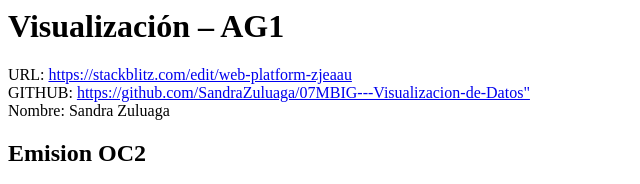
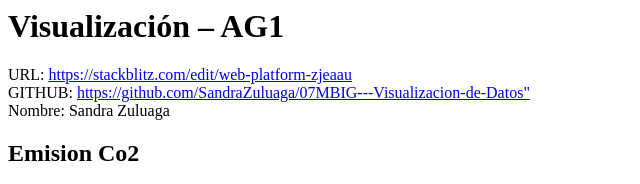
Before and after one commit to SandraZuluaga/Visualizacion---AG1, a plain HTML site: page index.html in a window 1280 px wide. Shown: the top 184 px of the page, 0-640 px from the left. Drawn offline with Linux system fonts and the light colour scheme; grey boxes are pictures that could not be loaded.

Commit message:
1 file modified

```diff
--- a/index.html
+++ b/index.html
@@ -12,8 +12,7 @@
 <br>
 Nombre: Sandra Zuluaga
 
-
-<h2> Emision OC2</h2>
+<h2> Emision Co2</h2>
 
 <iframe width="600" height="371" seamless frameborder="0" scrolling="no" src="https://docs.google.com/spreadsheets/d/e/2PACX-1vR3iUGy3y4Fbew1KFztUAVUAxLYTuzxg25w3SKEcrXskfVw2vRqCsRnePZkiRZpyV4LBM6dmYI27nw3/pubchart?oid=1961961063&amp;format=interactive"></iframe>
 
@@ -26,15 +25,12 @@ Nombre: Sandra Zuluaga
 
 <iframe width="600" height="371" seamless frameborder="0" scrolling="no" src="https://docs.google.com/spreadsheets/d/e/2PACX-1vR3iUGy3y4Fbew1KFztUAVUAxLYTuzxg25w3SKEcrXskfVw2vRqCsRnePZkiRZpyV4LBM6dmYI27nw3/pubchart?oid=1890270180&amp;format=interactive"></iframe>
 
+
  <h1>Visualización – AG2 </h1>
 
 
 <h1>Visualización – AG3 </h1>
 
-
-
-
-
   </body>
 
 </html>
```
